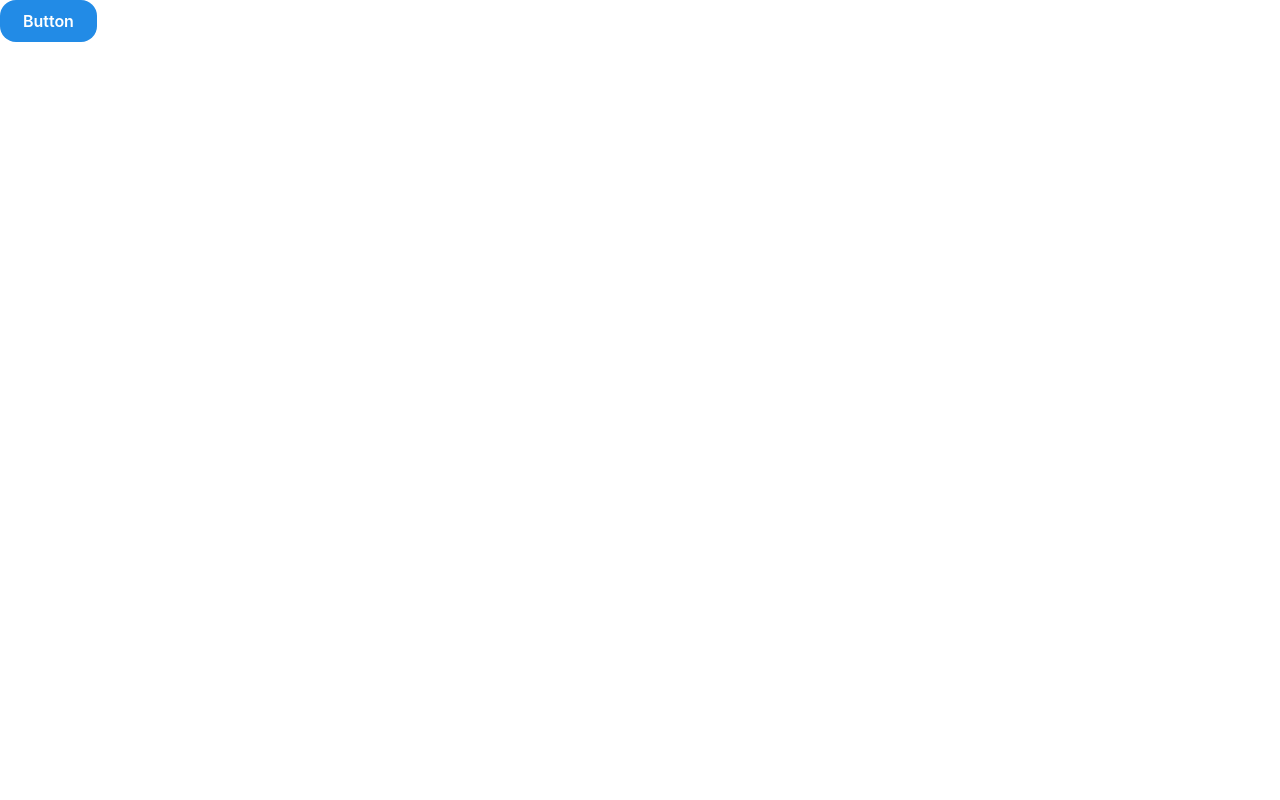
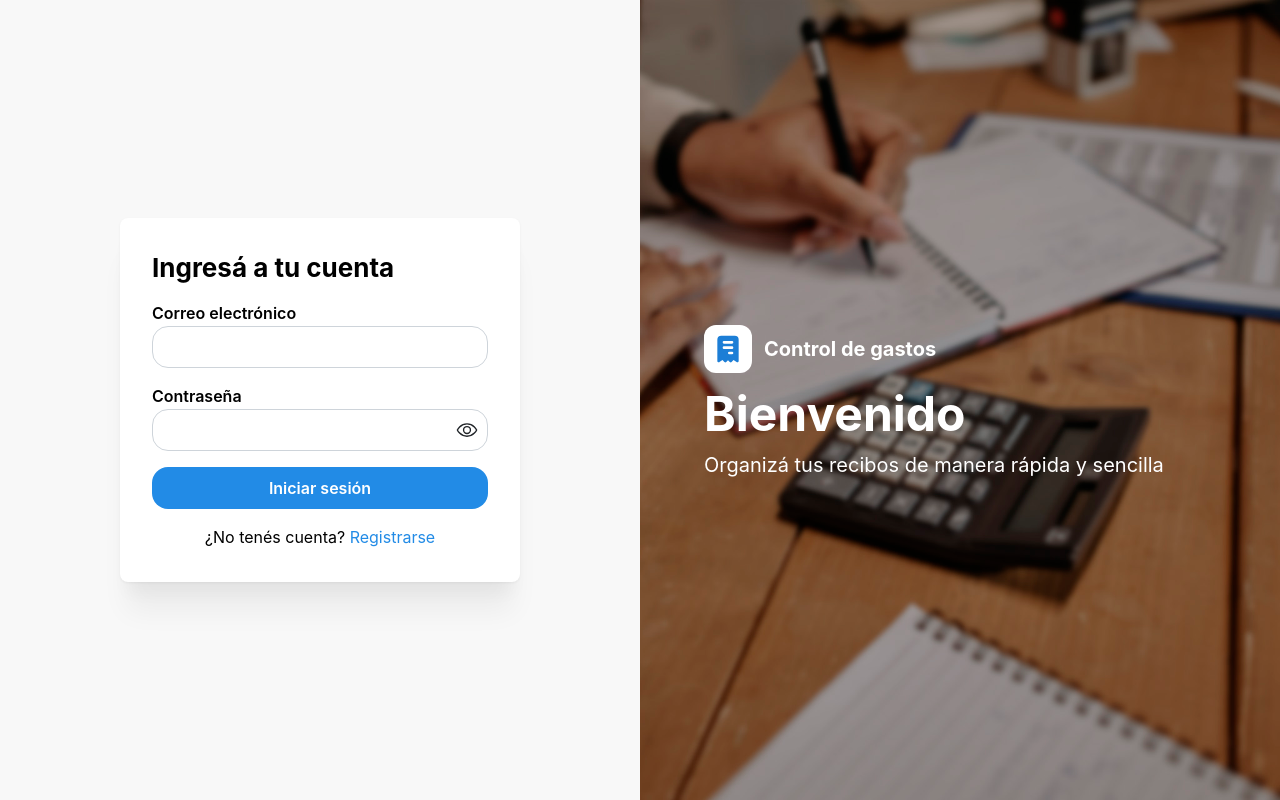
Before and after one commit to federicodesia/programacioniv-frontend-2026, a React (Vite) app: page /auth/login in a window 1280 px wide. Built offline with nearby package versions, Linux system fonts and the light colour scheme.

Commit message:
Diseño de login y register

```diff
--- a/package.json
+++ b/package.json
@@ -12,8 +12,10 @@
   "dependencies": {
     "@mantine/core": "^9.5.1",
     "@mantine/hooks": "^9.5.1",
+    "@tabler/icons-react": "^3.46.0",
     "react": "^19.2.8",
-    "react-dom": "^19.2.8"
+    "react-dom": "^19.2.8",
+    "react-router": "^7.18.2"
   },
   "devDependencies": {
     "@babel/core": "^7.29.7",
--- a/src/App.jsx
+++ b/src/App.jsx
@@ -1,12 +1,24 @@
-import '@mantine/core/styles.css';
 
-import { MantineProvider } from '@mantine/core';
-import { Button } from '@mantine/core';
+import "@mantine/core/styles.css";
+import "./index.css"
+
+import { BrowserRouter, Route, Routes } from "react-router";
+import { MantineProvider } from "@mantine/core";
+import { AuthLayout } from "./pages/auth/AuthLayout";
+import { LoginPage } from "./pages/auth/LoginPage";
+import { RegisterPage } from "./pages/auth/RegisterPage";
 
 export default function App() {
-  return <MantineProvider>
-    <Button variant="filled" size="md" radius="lg">
-      Button
-    </Button>
-  </MantineProvider>;
+	return (
+		<MantineProvider>
+			<BrowserRouter>
+				<Routes>
+					<Route path="/auth" element={<AuthLayout />}  >
+						<Route path="login" element={<LoginPage />} />
+						<Route path="register" element={<RegisterPage />} />
+					</Route>
+				</Routes>
+			</BrowserRouter>
+		</MantineProvider>
+	);
 }
--- a/src/index.css
+++ b/src/index.css
@@ -0,0 +1,3 @@
+body {
+    background-color: #f8f8f8 !important;
+}
--- /dev/null
+++ b/src/pages/auth/AuthLayout.jsx
@@ -0,0 +1,61 @@
+import { BackgroundImage, Flex, Paper, SimpleGrid, Text, Title } from "@mantine/core";
+import { IconReceiptFilled } from "@tabler/icons-react";
+import { Outlet } from "react-router";
+
+export function AuthLayout() {
+    return (
+        <SimpleGrid
+            spacing="none"
+            cols={{ base: 1, md: 2 }}
+            h="100vh"
+        >
+            {/* Lado izquierdo */}
+            <Paper
+                shadow="xl"
+                w="100%"
+                maw="400px"
+                m="auto"
+                p="xl"
+            >
+                {/* Contenido de la ruta */}
+                <Outlet />
+            </Paper>
+
+            {/* Lado derecho */}
+            <BackgroundImage
+                src="/auth-background.jpg"
+                visibleFrom="md"
+            >
+                <Flex
+                    h="100vh"
+                    direction="column"
+                    justify="center"
+                    c="white"
+                    p="64px"
+                    gap="xs"
+                >
+                    <Flex
+                        direction="row"
+                        align="center"
+                        gap="sm"
+                    >
+                        <IconReceiptFilled
+                            size={48}
+                            style={{
+                                color: "#1c7ed6",
+                                backgroundColor: "white",
+                                borderRadius: "12px",
+                                padding: "8px"
+                            }}
+                        />
+
+                        <Title size="xl">Control de gastos</Title>
+                    </Flex>
+
+                    <Title size="48px">Bienvenido</Title>
+                    <Text size="20px">Organizá tus recibos de manera rápida y sencilla</Text>
+                </Flex>
+            </BackgroundImage>
+        </SimpleGrid>
+    )
+}
--- /dev/null
+++ b/src/pages/auth/LoginPage.jsx
@@ -0,0 +1,47 @@
+import { Anchor, Text, TextInput, Title, PasswordInput, Button, Flex } from "@mantine/core";
+import { Link } from "react-router";
+
+export function LoginPage() {
+	return (
+		<form>
+			<Flex
+				direction="column"
+				gap="md"
+			>
+				<Title order={2}>Ingresá a tu cuenta</Title>
+
+				<TextInput
+					size="md"
+					radius="lg"
+					label="Correo electrónico"
+					type="email"
+				/>
+
+				<PasswordInput
+					size="md"
+					radius="lg"
+					label="Contraseña"
+				/>
+
+				<Button
+					size="md"
+					radius="lg"
+					variant="filled"
+				>
+					Iniciar sesión
+				</Button>
+
+				<Text style={{ textAlign: "center" }}>
+					¿No tenés cuenta?{" "}
+					<Anchor
+						to="/auth/register"
+						underline="hover"
+						component={Link}
+					>
+						Registrarse
+					</Anchor>
+				</Text>
+			</Flex>
+		</form>
+	);
+}
--- /dev/null
+++ b/src/pages/auth/RegisterPage.jsx
@@ -0,0 +1,47 @@
+import { Anchor, Text, TextInput, Title, PasswordInput, Button, Flex } from "@mantine/core";
+import { Link } from "react-router";
+
+export function RegisterPage() {
+	return (
+		<form>
+			<Flex
+				direction="column"
+				gap="md"
+			>
+				<Title order={2}>Crear una cuenta</Title>
+
+				<TextInput
+					size="md"
+					radius="lg"
+					label="Correo electrónico"
+					type="email"
+				/>
+
+				<PasswordInput
+					size="md"
+					radius="lg"
+					label="Contraseña"
+				/>
+
+				<Button
+					size="md"
+					radius="lg"
+					variant="filled"
+				>
+					Registrarme
+				</Button>
+
+				<Text style={{ textAlign: "center" }}>
+					¿Ya tenés cuenta?{" "}
+					<Anchor
+						to="/auth/login"
+						underline="hover"
+						component={Link}
+					>
+						Ingresar
+					</Anchor>
+				</Text>
+			</Flex>
+		</form>
+	);
+}
```
Also changed, not shown: public/auth-background.jpg (added), 1 other file (tests, documents, lock files or other folders).
